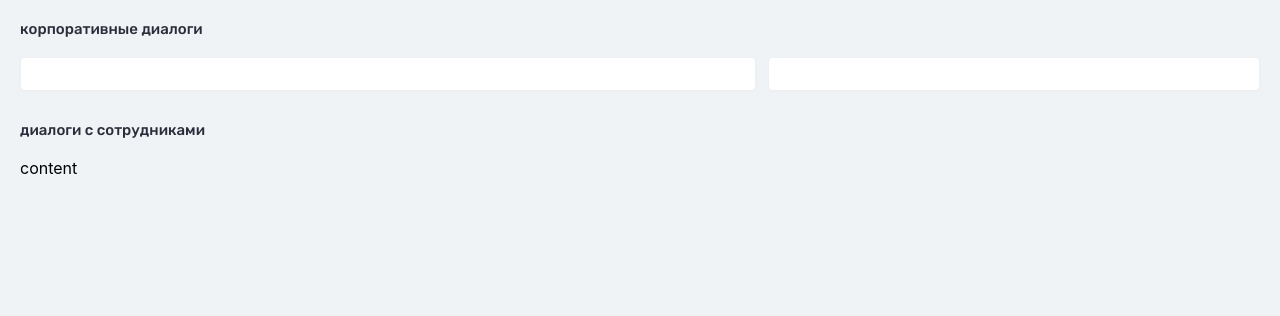
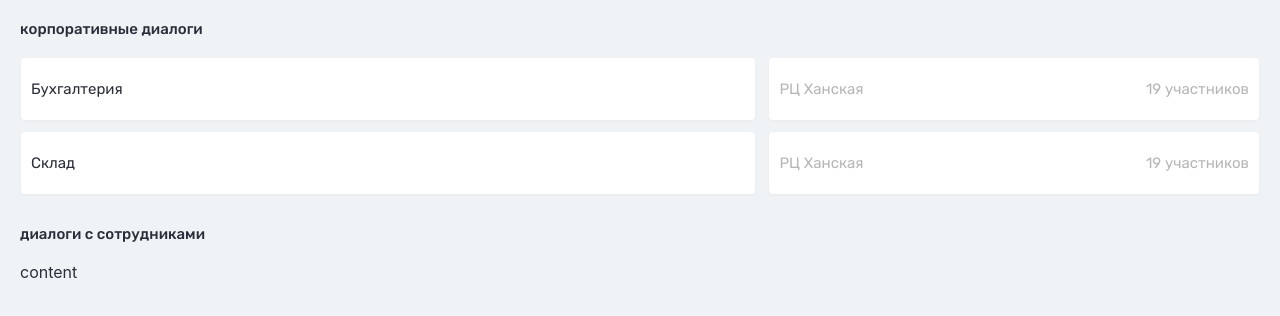
Before and after one commit to rashidov/chat-front, a React (Create React App) app: page /messanger in a window 1280 px wide. Shown: the top 316 px of the page. Built offline with nearby package versions, Linux system fonts and the light colour scheme.

Commit message:
messanger - add room item

```diff
--- a/src/pages/Messanger/components/Rooms/components/CorporateRooms.tsx
+++ b/src/pages/Messanger/components/Rooms/components/CorporateRooms.tsx
@@ -8,7 +8,8 @@ const CorporateRooms: React.FC = () => {
         корпоративные диалоги
       </div>
       <div className="corporate-rooms__content">
-        <RoomItem name="Бухгалтерия" filial='РЦ Ханская' type='corporate' />
+        <RoomItem name="Бухгалтерия" filial='РЦ Ханская' type='corporate' num={19} status='online' />
+        <RoomItem name="Склад" filial='РЦ Ханская' type='corporate' num={19} status='online' />
       </div>
     </div>
   )
--- a/src/pages/Messanger/components/Rooms/components/RoomItem.tsx
+++ b/src/pages/Messanger/components/Rooms/components/RoomItem.tsx
@@ -1,20 +1,33 @@
+import clsx from 'clsx'
 import React from 'react'
 import Card from '../../../../../components/Card'
 
 interface RoomItemProps {
+  num?: number
+  avatar?: any
   type: string
   name: string
-  filial?: string
+  filial: string
+  status?: 'online' | 'offline'
+  position?: string
+  departament?: string
 }
 
-const RoomItem: React.FC<RoomItemProps> = ({name, filial, type}) => {
+const RoomItem: React.FC<RoomItemProps> = ({name, filial, type, departament, avatar, position, num, status}) => {
   return (
     <div className="rooms-container__item">
       <RoomCardContainerLeft
         type={type}
+        name={name}
+        avatar={avatar}
+        position={position}
       />
       <RoomCardContainerRight
+        num={num}
         type={type}
+        filial={filial}
+        status={status}
+        departament={departament}
       />
     </div>
   )
@@ -24,41 +37,125 @@ export default RoomItem
 
 interface RoomCardContainerLeftProps {
   type: string
+  name: string
+  avatar?: any
+  position?: string
 }
 
-const RoomCardContainerLeft: React.FC<RoomCardContainerLeftProps> = ({type}) => {
+const RoomCardContainerLeft: React.FC<RoomCardContainerLeftProps> = ({type, name, avatar, position}) => {
+
+  type AvatarContentProps = {avatar?: any}
+  const AvatarContent: React.FC<AvatarContentProps> = ({avatar}) => (
+    <div className="rooms-container__item-leftCard-main__container-avatar">
+      {avatar && avatar}
+    </div>
+  )
+
+  type NameConetntProps = {name: string}
+  const NameConetnt: React.FC<NameConetntProps> = ({name}) => (
+      <div className={clsx(
+        "rooms-container__item-leftCard-main__container-name",
+        type !== 'corporate' && 'indent'
+      )}
+    >
+      {name}
+    </div>
+  )
+
+  type MainProps = {name: string, avatar: any}
+  const Main: React.FC<MainProps> = ({name}) => (
+    <div className="rooms-container__item-leftCard-main">
+      <div className="rooms-container__item-leftCard-main__container">
+        {type !== 'corporate' && <AvatarContent avatar={avatar} /> }
+        <NameConetnt name={name} />
+      </div>
+    </div>
+  )
+
+  type SubProps = {position?: string}
+  const Sub: React.FC<SubProps> = ({position}) => (
+    <div className="rooms-container__item-leftCard-sub">
+      {position && position}
+    </div>
+  )
+
   return (
     <div className="rooms-container__item-leftCard">
       <Card>
-        <div className="rooms-container__item-leftCard-main">
-          <div className="rooms-container__item-leftCard-main__container">
-
-          </div>
-        </div>
-        {type !== 'corporate' &&
-          <div className="rooms-container__item-leftCard-sub">
-            должность
-          </div>
-        }
+        <Main name={name} avatar={avatar} />
+        {type !== 'corporate' && <Sub position={position} />}
       </Card>
     </div>
   )
 }
 
 interface RoomCardContainerRightProps {
+  num?: number
   type: string
+  filial: string
+  status?: string
+  departament?: string
 }
 
-const RoomCardContainerRight: React.FC<RoomCardContainerRightProps> = ({type}) => {
+const RoomCardContainerRight: React.FC<RoomCardContainerRightProps> = ({type, filial, departament, num, status}) => {
+
+  type FilialContentProps = {filial: string}
+  const FilialContent: React.FC<FilialContentProps> = ({filial}) => (
+    <div className="rooms-container__item-rightCard-main__container-filial">
+      {filial}
+    </div>
+  )
+
+  type DepartamentContentProps = {departament?: string}
+  const DepartamentContent: React.FC<DepartamentContentProps> = ({departament}) => (
+    <div className="rooms-container__item-rightCard-main__container-departament">
+      {departament && departament}
+    </div>
+  )
+
+  type NumberUsersProps = {num?: number}
+  const NumberUsers: React.FC<NumberUsersProps> = ({num}) => (
+    <div className="rooms-container__item-rightCard-sub__container-number">
+      {num && num} участников
+    </div>
+  )
+
+  type StatusContentProps = {status?: string}
+  const StatusContent: React.FC<StatusContentProps> = () => (
+    <div className={clsx(
+        "rooms-container__item-rightCard-sub__container-status",
+        status === 'online' && 'active'
+      )}
+    >
+      {status === 'online' ? 'online' : 'offline'}
+    </div>
+  )
+
+  type MainProps = {filial: string, departament?: string}
+  const Main: React.FC<MainProps> = ({filial}) => (
+    <div className="rooms-container__item-rightCard-main">
+      <div className="rooms-container__item-rightCard-main__container">
+        <FilialContent filial={filial} />
+        {type !== 'corporate' && <DepartamentContent departament={departament} />}
+      </div>
+    </div>
+  )
+
+  type SubProps = {num?: number, status?: string}
+  const Sub: React.FC<SubProps> = ({num}) => (
+    <div className="rooms-container__item-rightCard-sub">
+      <div className="rooms-container__item-rightCard-sub__container">
+        {type === 'corporate' && <NumberUsers num={num} />}
+        {type !== 'corporate' && <StatusContent />}
+      </div>
+    </div>
+  )
+
   return (
     <div className="rooms-container__item-rightCard">
       <Card>
-        <div className="rooms-container__item-leftCard-main">
-
-        </div>
-        <div className="rooms-container__item-leftCard-sub">
-
-        </div>
+        <Main filial={filial} departament={departament} />
+        <Sub num={num} status={status} />
       </Card>
     </div>
   )
--- a/src/pages/Messanger/components/Rooms/style.scss
+++ b/src/pages/Messanger/components/Rooms/style.scss
@@ -2,6 +2,7 @@
 .rooms {
   display: flex;
   flex-direction: column;
+  color: #2B2D3A;
 
   &-container {
     display: flex;
@@ -16,26 +17,100 @@
 
     &__item {
       display: flex;
+
+      &:not(:first-child) {
+        margin-top: 10px;
+      }
+
+      &-leftCard .card ,
+      &-rightCard .card {
+        height: 30px;
+        display: flex;
+        justify-content: space-between;
+        align-items: center;
+      }
+
       &-leftCard {
         width: 60%;
 
         &-main {
+          width: 100%;
+          display: flex;
+          justify-content: space-between;
+
           &__container {
+            display: flex;
+            align-items: center;
 
+            &-avatar {
+              display: flex;
+            }
+
+            &-name {
+              font-size: 15px;
+              font-family: RubikRegular;
+
+              &.indent {
+                margin-left: 10px;
+              }
+            }
           }
         }
 
-        &-sub {}
+        &-sub {
+          color: #B6B6B6;
+          font-size: 15px;
+          font-family: RubikRegular;
+        }
       }
 
       &-rightCard {
         width: 40%;
         margin-left: 12px;
+
+        &-main {
+          display: flex;
+          justify-content: space-between;
+
+          &__container {
+            display: flex;
+
+            &-filial, &-departament {
+              color: #B6B6B6;
+              font-size: 15px;
+              font-family: RubikRegular;
+            }
+
+            &-departament {
+              margin-left: 15px;
+            }
+          }
+        }
+
+        &-sub {
+          &__container {
+            display: flex;
+
+            &-number,
+            &-status {
+              color: #B6B6B6;
+              font-size: 15px;
+              font-family: RubikRegular;
+            }
+
+            &-status {
+              &.active {
+                color: #7788EE;
+              }
+            }
+          }
+        }
       }
 
       &-leftCard, &-rightCard {
         border: 1px solid transparent;
         cursor: pointer;
+        transition-duration: 200ms;
       }
 
       &:hover &-leftCard, &:hover &-rightCard {
```
